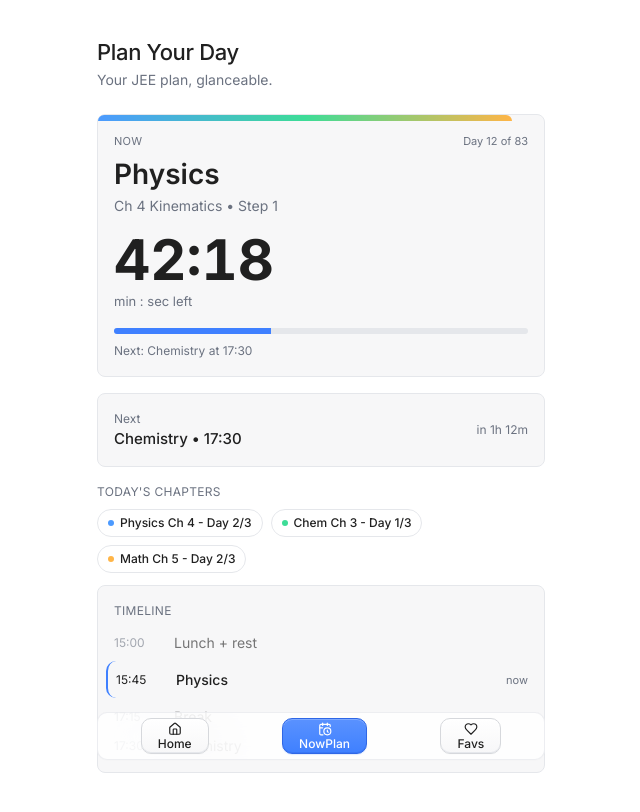
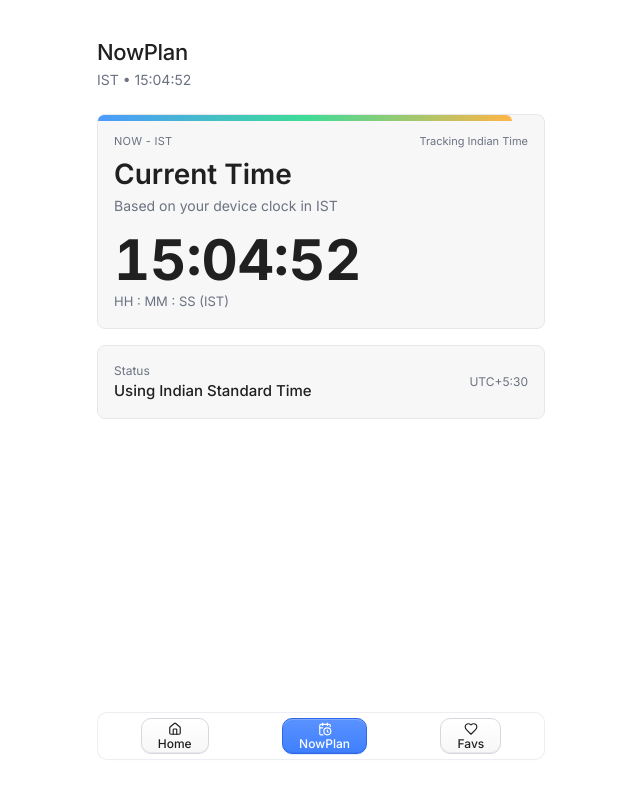
Before and after one commit to gurmeet-tech/savelinks, a Next.js app: page /nowplan in a window 1280 px wide. Shown: the top 812 px of the page, without its empty margins (319-959 px from the left). Built offline with nearby package versions, Linux system fonts and the light colour scheme.

Commit message:
Track Indian time (IST)

```diff
--- a/src/app/nowplan/page.tsx
+++ b/src/app/nowplan/page.tsx
@@ -2,8 +2,28 @@
 
 import { Card } from "@/components/ui/card";
 import { TextMorph } from "@/components/ui/text-morph";
+import { useEffect, useState } from "react";
+
+function getISTNow() {
+  const now = new Date();
+  // Get IST (UTC+5:30)
+  const utc = now.getTime() + now.getTimezoneOffset() * 60000;
+  const ist = new Date(utc + 5.5 * 3600000);
+  return ist;
+}
 
 export default function NowPlanPage() {
+  const [time, setTime] = useState(getISTNow());
+
+  useEffect(() => {
+    const id = setInterval(() => setTime(getISTNow()), 1000);
+    return () => clearInterval(id);
+  }, []);
+
+  const hours = time.getHours().toString().padStart(2, "0");
+  const mins = time.getMinutes().toString().padStart(2, "0");
+  const secs = time.getSeconds().toString().padStart(2, "0");
+
   return (
     <div className="min-h-screen bg-white">
       <main className="pt-6 sm:pt-10 pb-32 px-4 sm:px-6">
@@ -13,79 +33,29 @@
               <TextMorph texts={["NowPlan", "Focus Now", "Plan Your Day"]} />
             </h1>
             <p className="mt-1 text-[13px] sm:text-[14px] text-muted">
-              Your JEE plan, glanceable.
+              IST • {hours}:{mins}:{secs}
             </p>
           </div>
 
           <Card className="mb-4 bg-neutral border-border hover-lift animate-fade-slide-up" style={{ animationDelay: "80ms" }}>
             <div className="h-[6px] w-full rounded-t-md -mt-[16px] mx-[-16px] mb-3" style={{ background: "linear-gradient(90deg, #4C9AFF 0%, #3DDC97 50%, #FFB547 100%)" }} />
             <div className="flex items-center justify-between mb-2">
-              <span className="text-[11px] uppercase tracking-wide text-muted">NOW</span>
-              <span className="text-[11px] text-muted">Day 12 of 83</span>
+              <span className="text-[11px] uppercase tracking-wide text-muted">NOW - IST</span>
+              <span className="text-[11px] text-muted">Tracking Indian Time</span>
             </div>
-            <h2 className="text-[28px] font-semibold leading-[1.2] text-on-surface">Physics</h2>
-            <p className="text-[14px] text-muted mt-1">Ch 4 Kinematics • Step 1</p>
-            <div className="mt-4 text-[56px] font-bold tabular-nums leading-none text-on-surface">42:18</div>
-            <p className="text-[13px] text-muted mt-1">min : sec left</p>
-            <div className="mt-4 h-1.5 w-full rounded-full bg-border overflow-hidden">
-              <div className="h-full bg-primary" style={{ width: "38%" }} />
-            </div>
-            <p className="text-[12px] text-muted mt-2">Next: Chemistry at 17:30</p>
+            <h2 className="text-[28px] font-semibold leading-[1.2] text-on-surface">Current Time</h2>
+            <p className="text-[14px] text-muted mt-1">Based on your device clock in IST</p>
+            <div className="mt-4 text-[48px] sm:text-[56px] font-bold tabular-nums leading-none text-on-surface">{hours}:{mins}:{secs}</div>
+            <p className="text-[13px] text-muted mt-1">HH : MM : SS (IST)</p>
           </Card>
 
           <Card className="mb-4 bg-neutral border-border animate-fade-slide-up" style={{ animationDelay: "140ms" }}>
             <div className="flex items-center justify-between">
               <div>
-                <p className="text-[12px] text-muted">Next</p>
-                <p className="text-[15px] font-medium text-on-surface">Chemistry • 17:30</p>
+                <p className="text-[12px] text-muted">Status</p>
+                <p className="text-[15px] font-medium text-on-surface">Using Indian Standard Time</p>
               </div>
-              <span className="text-[12px] text-muted">in 1h 12m</span>
-            </div>
-          </Card>
-
-          <div className="mb-3 animate-fade-slide-up" style={{ animationDelay: "180ms" }}>
-            <p className="text-[12px] uppercase tracking-wide text-muted mb-2">Today's chapters</p>
-            <div className="flex flex-wrap gap-2">
-              <span className="inline-flex items-center gap-1.5 h-7 px-2.5 rounded-full text-[12px] font-medium bg-surface border border-border">
-                <span className="h-1.5 w-1.5 rounded-full" style={{ background: "#4C9AFF" }} /> Physics Ch 4 - Day 2/3
-              </span>
-              <span className="inline-flex items-center gap-1.5 h-7 px-2.5 rounded-full text-[12px] font-medium bg-surface border border-border">
-                <span className="h-1.5 w-1.5 rounded-full" style={{ background: "#3DDC97" }} /> Chem Ch 3 - Day 1/3
-              </span>
-              <span className="inline-flex items-center gap-1.5 h-7 px-2.5 rounded-full text-[12px] font-medium bg-surface border border-border">
-                <span className="h-1.5 w-1.5 rounded-full" style={{ background: "#FFB547" }} /> Math Ch 5 - Day 2/3
-              </span>
-            </div>
-          </div>
-
-          <Card className="bg-neutral border-border animate-fade-slide-up" style={{ animationDelay: "220ms" }}>
-            <p className="text-[12px] uppercase tracking-wide text-muted mb-3">Timeline</p>
-            <div className="flex flex-col gap-2">
-              <div className="flex items-center gap-3 opacity-60">
-                <span className="text-[12px] text-muted w-12">15:00</span>
-                <div className="flex-1">
-                  <p className="text-[14px] text-on-surface">Lunch + rest</p>
-                </div>
-              </div>
-              <div className="flex items-center gap-3 bg-surface-2/40 -mx-2 px-2 py-2 rounded-lg border-l-2 border-primary">
-                <span className="text-[12px] text-on-surface w-12">15:45</span>
-                <div className="flex-1">
-                  <p className="text-[14px] font-medium text-on-surface">Physics</p>
-                </div>
-                <span className="text-[11px] text-muted">now</span>
-              </div>
-              <div className="flex items-center gap-3">
-                <span className="text-[12px] text-muted w-12">17:15</span>
-                <div className="flex-1">
-                  <p className="text-[14px] text-on-surface">Break</p>
-                </div>
-              </div>
-              <div className="flex items-center gap-3">
-                <span className="text-[12px] text-muted w-12">17:30</span>
-                <div className="flex-1">
-                  <p className="text-[14px] text-on-surface">Chemistry</p>
-                </div>
-              </div>
+              <span className="text-[12px] text-muted">UTC+5:30</span>
             </div>
           </Card>
         </div>
```
